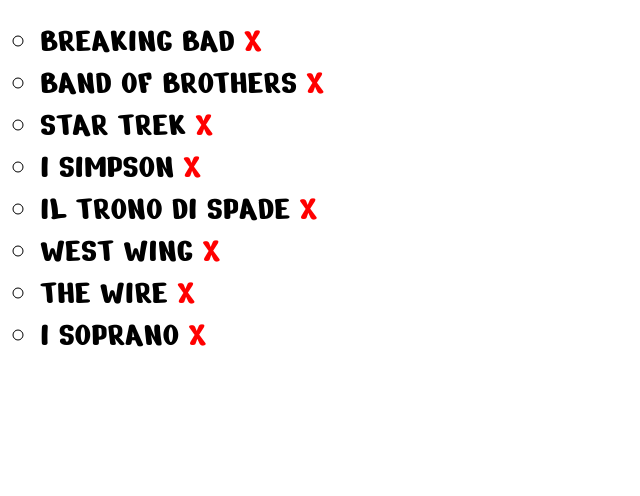
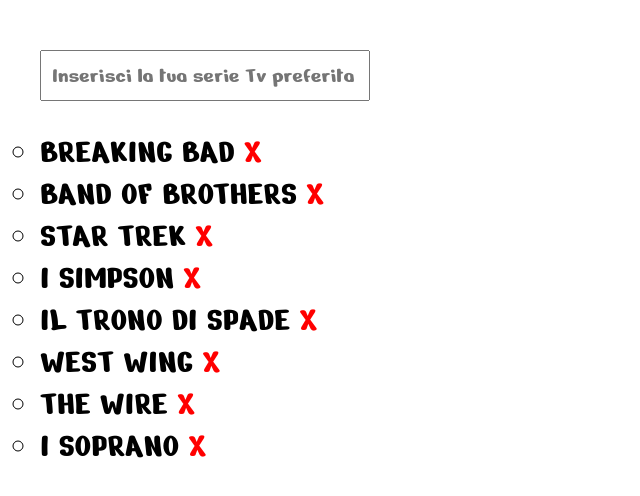
Before and after one commit to aleneri-github/js-todo-clone, a plain HTML site: page index.html in a window 1280 px wide. Shown: the whole page, without its empty margins (0-640 px from the left). Drawn offline with nearby package versions, Linux system fonts and the light colour scheme.

Commit message:
nuovo aggiornamento

```diff
--- a/css/style.css
+++ b/css/style.css
@@ -15,6 +15,13 @@ body {
   margin: 20px 40px;
 }
 
+input {
+  margin: 30px 0px;
+  padding: 10px;
+  width: 330px;
+  font-size: 22px;
+}
+
 ul#serie-tv {
   list-style: circle;
 }
--- a/index.html
+++ b/index.html
@@ -16,13 +16,13 @@
     <title>To do list</title>
   </head>
     <body>
+
+      <input type="text" name="add-field" value="" placeholder="Inserisci la tua serie Tv preferita">
       <ul id="serie-tv"></ul>
 
+      <script id="entry-template" type="text/x-handlebars-template">
 
-
-      <script id="entry-template" type="text/x-handlebars-template">
         <li>{{text}} <span class="delete">X</span></li>
-
 
       </script>
 
--- a/js/script.js
+++ b/js/script.js
@@ -34,6 +34,19 @@ $(document).ready(
       }
     );
 
+    $('input').keypress (function(event) {
+      if(event.which == 13 || event.keyCode == 13) {
+        var nuovaSerie = $('input').val().toUpperCase();
+        console.log(nuovaSerie);
+      }
+
+    }
+
+
+
+
+  )
+
 
 
 
```
